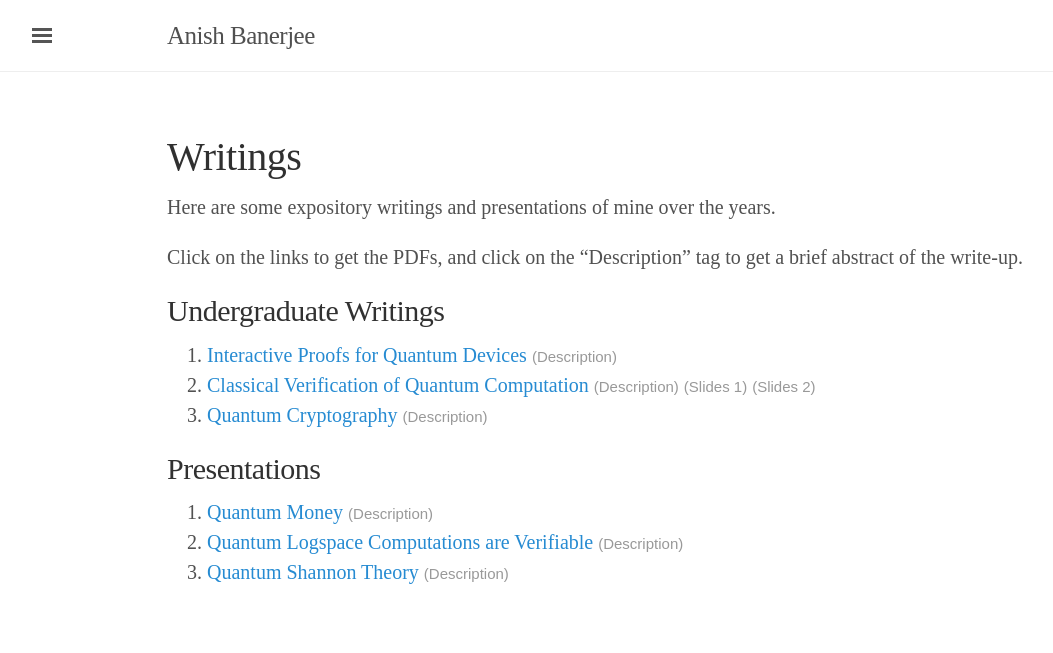
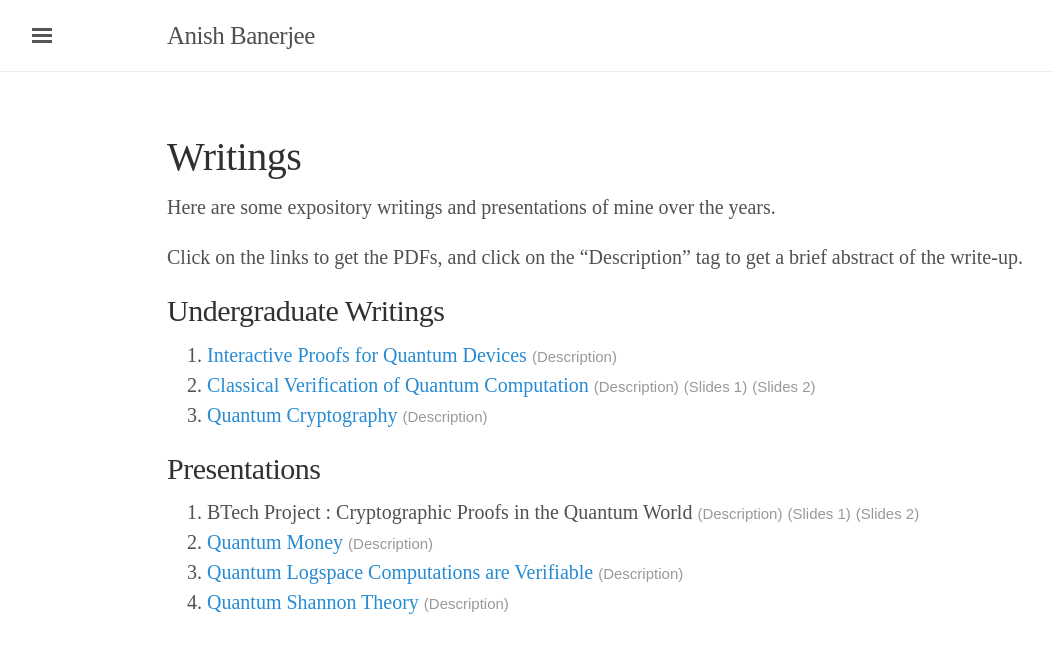
Before and after one commit to AB271202/AB271202.github.io, a Jekyll site: the page built from notes.md, in a window 1280 px wide. Shown: the top 653 px of the page, without its empty margins (3-1056 px from the left). Built offline with Jekyll 4.4.1, drawn with Linux system fonts in a browser that asks for light colours; some web fonts are replaced.

Commit message:
BTP added

```diff
--- a/notes.md
+++ b/notes.md
@@ -16,6 +16,11 @@ title: Writings
         padding: 10px;
         text-align: left;
     }
+    span.addlinks {
+        font-family: sans-serif, 'Open Sans';
+        color: #999;
+        font-size: 15px;
+    }
 </style>
 
 Here are some expository writings and presentations of mine over the years.
@@ -28,36 +33,36 @@ Click on the links to get the PDFs, and click on the "Description" tag to get a
     <li>
         <a href="./Expository_Writings/BQP_Verification.pdf" target="_blank">Interactive Proofs for Quantum Devices</a>
         <a style="cursor: pointer;" onclick='myFunction("bqp_verif")'>
-            <span style="font-family: sans-serif, 'Open Sans';color: #999;font-size: 15px;">(Description)</span>
+            <span class="addlinks">(Description)</span>
         </a>
         <br>
-        <div style="border-radius:15px;-webkit-border-radius:15px;-moz-border-radius:15px;width:100%;float:center;display:none;font-size:medium;background-color:#f0ffff;margin-left:0;padding:10px;text-align:left;" id="bqp_verif">
+        <div class="descript" id="bqp_verif">
             Prepared an expository write-up as a supplement to an independent study of <a href='https://arxiv.org/pdf/2307.11083' target="_blank">Prof. Thomas Vidick's course</a>. This work is currently in progress.
         </div>
     </li>
     <li>
         <a href="./Expository_Writings/Classical_Verification_of_Quantum_Computation.pdf" target="_blank">Classical Verification of Quantum Computation</a>
         <a style="cursor: pointer;" onclick='myFunction("cvqc")'>
-            <span style="font-family: sans-serif, 'Open Sans';color: #999;font-size: 15px;">(Description)</span>
+            <span class="addlinks">(Description)</span>
         </a>
         <a style="cursor: pointer;" href="./Presentations/Classical_Verification_of_Quantum_Computations.pdf" target="_blank">
-            <span style="font-family: sans-serif, 'Open Sans';color: #999;font-size: 15px;">(Slides 1)</span>
+            <span class="addlinks">(Slides 1)</span>
         </a>
         <a style="cursor: pointer;" href="./Presentations/Classical_Verification_of_Quantum_Computations_2.pdf" target="_blank">
-            <span style="font-family: sans-serif, 'Open Sans';color: #999;font-size: 15px;">(Slides 2)</span>
+            <span class="addlinks">(Slides 2)</span>
         </a>
         <br>
-        <div style="border-radius:15px;-webkit-border-radius:15px;-moz-border-radius:15px;width:100%;float:center;display:none;font-size:medium;background-color:#f0ffff;margin-left:0;padding:10px;text-align:left;" id="cvqc">
+        <div class="descript" id="cvqc">
             Prepared a report on <a href="https://arxiv.org/abs/1804.01082" target="_blank">[Mah23]</a>, with a particular focus on the construction of the function families. This was done as a part of my course [COL872] Lattices in Computer Science.
         </div>
     </li>
     <li>
         <a href="./Expository_Writings/Quantum_Cryptography.pdf" target="_blank">Quantum Cryptography</a>
         <a style="cursor: pointer;" onclick='myFunction("q_crypto")'>
-            <span style="font-family: sans-serif, 'Open Sans';color: #999;font-size: 15px;">(Description)</span>
+            <span class="addlinks">(Description)</span>
         </a>
         <br>
-        <div style="border-radius:15px;-webkit-border-radius:15px;-moz-border-radius:15px;width:100%;float:center;display:none;font-size:medium;background-color:#f0ffff;margin-left:0;padding:10px;text-align:left;" id="q_crypto">
+        <div class="descript" id="q_crypto">
             Prepared an expository write-up as a supplement to an independent study of <a href='https://learning.edx.org/course/course-v1:CaltechDelftX+QuCryptox+3T2018/home' target="_blank">this course</a>.
         </div>
     </li>
@@ -68,32 +73,52 @@ Click on the links to get the PDFs, and click on the "Description" tag to get a
 
 <ol type="1">
     <li>
+        BTech Project : Cryptographic Proofs in the Quantum World
+        <a style="cursor: pointer;" onclick='myFunction("quantum_money")'>
+            <span class="addlinks">(Description)</span>
+        </a>
+        <a style="cursor: pointer;" href="./Presentations/Non-Committing_Encryption.pdf" target="_blank">
+            <span class="addlinks">(Slides 1)</span>
+        </a>
+        <a style="cursor: pointer;" href="./Presentations/Cryptographic_Proofs_in_the_Quantum_World.pdf" target="_blank">
+            <span class="addlinks">(Slides 2)</span>
+        </a>
+        <br>
+        <div class="descript" id="quantum_money">
+            Presentations for my Bachelor's thesis (ongoing) on the topic of <b>Cryptographic Proofs in the Quantum World </b> under the guidance of <a target="_blank" href="https://www.cse.iitd.ac.in/~kvenkata">Prof. Venkata Koppula</a> and <a target="_blank" href="https://mahe94.github.io/">Dr. Mahesh Sreekumar Rajarshee</a> in collaboration with <a target="_blank" href="https://shankhgupta.github.io">Shankh Gupta</a>. We focused on the <i>Quantum Random Oracle Model</i> and <i>Minimal Assumptions for Quantum Cryptography</i>.
+            <br>
+            The classical random oracle model has proven to be of immense utility in proving a cryptographic scheme to be secure against generic attacks. However, these proofs stop working if we allow an adversary to have quantum access to the oracles, primarily because they can query it in superposition. Several techniques have been developed to adapt cryptographic proofs to the quantum setting, including history-free reductions <a target="_blank" href = "http://dx.doi.org/10.1007/978-3-642-25385-0_3">[BDF+11]</a>, one-way-to-hiding <a target="_blank" href = "https://eprint.iacr.org/2014/118">[Unr14]</a>, and compressed oracles <a target="_blank" href = "https://eprint.iacr.org/2018/276">[Zha19]</a>. In this project, we began by studying these techniques in depth and then applied the one-way-to-hiding lemma to prove the security of Nielsen's non-committing encryption scheme <a target="_blank" href = "https://link.springer.com/content/pdf/10.1007/3-540-45708-9_8.pdf">[Nie02]</a> in the quantum random oracle model.
+            <br>
+            This investigation into adapting classical techniques for quantum settings naturally raised broader questions about the foundational role of cryptographic primitives in the quantum world. For instance, one-way functions are widely accepted to be the root of classical cryptography, but quantum information reshapes their role. Notably, quantum public-key encryption can be constructed from one-way functions, something that is believed to be impossible for the classical case. Furthermore, evidence suggests that quantum primitives weaker than one-way functions may also exist. Continuing this line of research, we presently investigate whether we can obtain quantum security against chosen ciphertext attacks from one-way functions and possibly weaker assumptions.
+        </div>
+    </li>
+    <li>
         <a href="./Presentations/Quantum_Money.pdf" target="_blank">Quantum Money</a>
         <a style="cursor: pointer;" onclick='myFunction("quantum_money")'>
-            <span style="font-family: sans-serif, 'Open Sans';color: #999;font-size: 15px;">(Description)</span>
+            <span class="addlinks">(Description)</span>
         </a>
         <br>
-        <div style="border-radius:15px;-webkit-border-radius:15px;-moz-border-radius:15px;width:100%;float:center;display:none;font-size:medium;background-color:#f0ffff;margin-left:0;padding:10px;text-align:left;" id="quantum_money">
+        <div class="descript" id="quantum_money">
             Gave an introductory talk on quantum money based on <a href="https://cacm.acm.org/research/quantum-money/" target="_blank">this</a> article. This was done as a part of my course [COQ301] Seminar Course.
         </div>
     </li>
     <li>
         <a href="./Presentations/QL_Verification.pdf" target="_blank">Quantum Logspace Computations are Verifiable</a>
         <a style="cursor: pointer;" onclick='myFunction("ql_verif")'>
-            <span style="font-family: sans-serif, 'Open Sans';color: #999;font-size: 15px;">(Description)</span>
+            <span class="addlinks">(Description)</span>
         </a>
         <br>
-        <div style="border-radius:15px;-webkit-border-radius:15px;-moz-border-radius:15px;width:100%;float:center;display:none;font-size:medium;background-color:#f0ffff;margin-left:0;padding:10px;text-align:left;" id="ql_verif">
+        <div class="descript" id="ql_verif">
             Prepared a presentation on QL Verification based on <a href="https://arxiv.org/pdf/2307.11083" target="_blank">this</a> paper. This was done as a part of my course [COQ301] Seminar Course.
         </div>
     </li>
     <li>
         <a href="./Presentations/Quantum_Shannon_Theory.pdf" target="_blank">Quantum Shannon Theory</a>
         <a style="cursor: pointer;" onclick='myFunction("quantum_shannon")'>
-            <span style="font-family: sans-serif, 'Open Sans';color: #999;font-size: 15px;">(Description)</span>
+            <span class="addlinks">(Description)</span>
         </a>
         <br>
-        <div style="border-radius:15px;-webkit-border-radius:15px;-moz-border-radius:15px;width:100%;float:center;display:none;font-size:medium;background-color:#f0ffff;margin-left:0;padding:10px;text-align:left;" id="quantum_shannon">
+        <div class="descript" id="quantum_shannon">
             Presented an overview of Quantum Shannon Theory as a part of my course [ELL714] Basic Information Theory.
         </div>
     </li>
```
Also changed, not shown: 1 other file.
